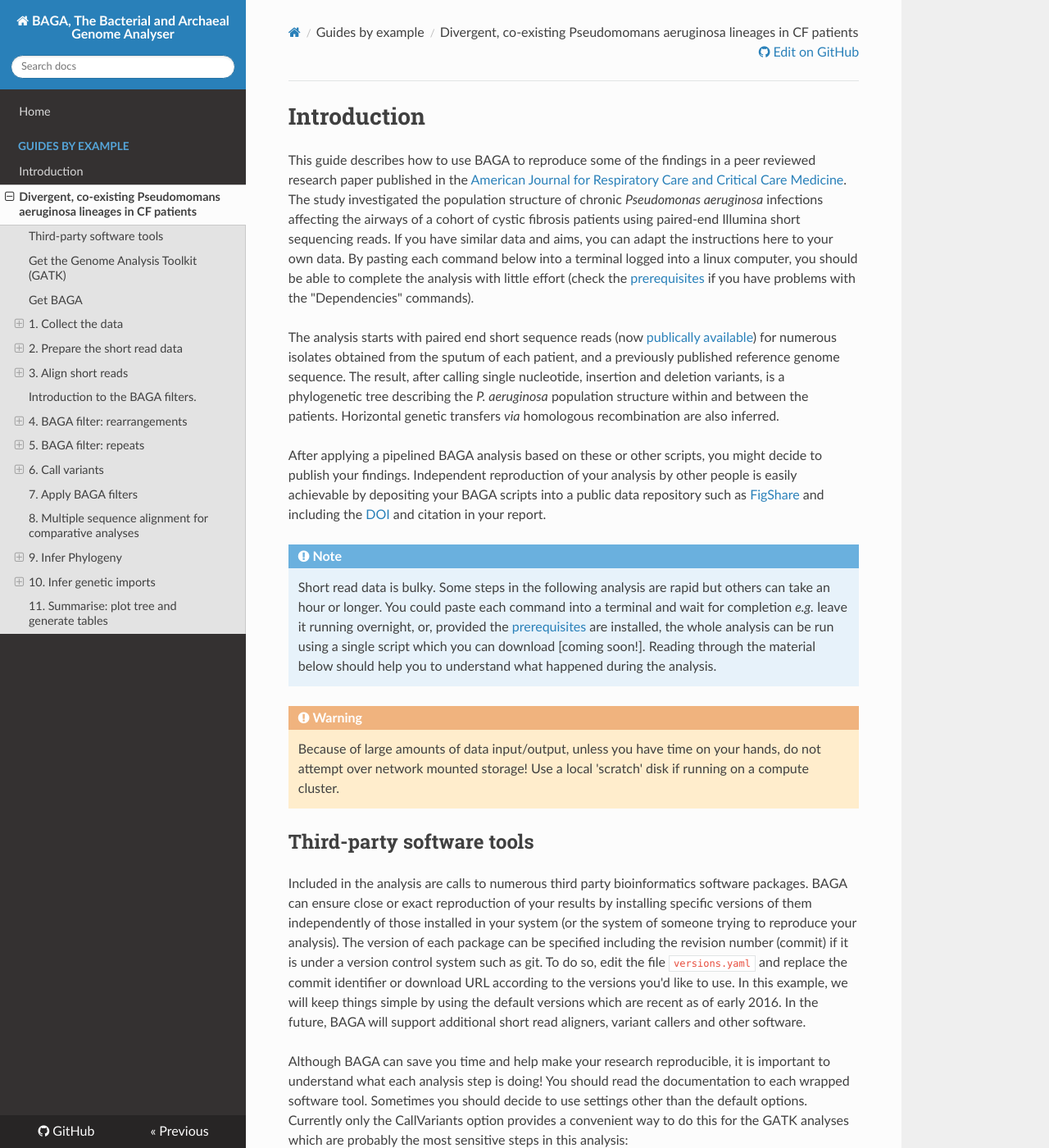
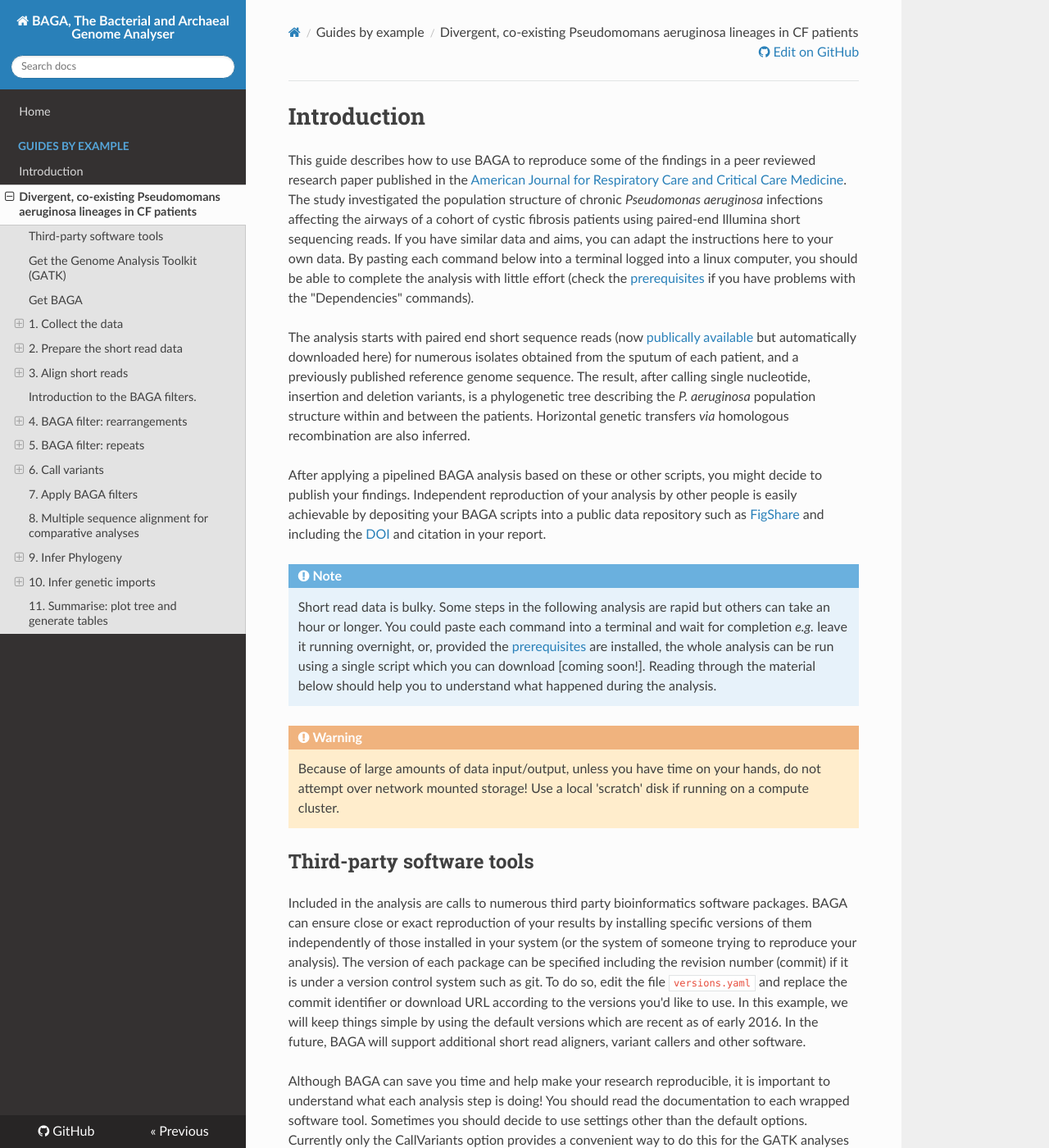
Before and after one commit to daveuu/baga, an MkDocs documentation site: the page built from docs/guide1.md, in a window 1280 px wide and 1400 px high. Shown: the whole window at 82% size. Built offline with MkDocs 1.6.1, drawn with Linux system fonts in a browser that asks for light colours; nearby versions of some CDN libraries; old or Windows-style settings are respelled for this version of MkDocs; some of the changed text lies outside the part shown.

````diff
--- a/docs/guide1.md
+++ b/docs/guide1.md
@@ -4,7 +4,7 @@
 
 This guide describes how to use BAGA to reproduce some of the findings in a peer reviewed research paper published in the [American Journal for Respiratory Care and Critical Care Medicine](http://www.atsjournals.org/doi/abs/10.1164/rccm.201409-1646OC#.VqtfSknciV4 "Williams, D., Evans, B., Haldenby, S., Walshaw, M. J., Brockhurst, M. A., Winstanley, C. & Paterson, S. (2015) Divergent, Coexisting Pseudomonas aeruginosa Lineages in Chronic Cystic Fibrosis Lung Infections. Am. J. Respir. Crit. Care Med. 191, 775-785"). The study investigated the population structure of chronic *Pseudomonas aeruginosa* infections affecting the airways of a cohort of cystic fibrosis patients using paired-end Illumina short sequencing reads. If you have similar data and aims, you can adapt the instructions here to your own data. By pasting each command below into a terminal logged into a linux computer, you should be able to complete the analysis with little effort (check the [prerequisites](../#prerequisites) if you have problems with the "Dependencies" commands).
 
-The analysis starts with paired end short sequence reads (now [publically available](https://www.ebi.ac.uk/ena/data/view/ERP006191)) for numerous isolates obtained from the sputum of each patient, and a previously published reference genome sequence. The result, after calling single nucleotide, insertion and deletion variants, is a phylogenetic tree describing the *P. aeruginosa* population structure within and between the patients. Horizontal genetic transfers *via* homologous recombination are also inferred.
+The analysis starts with paired end short sequence reads (now [publically available](https://www.ebi.ac.uk/ena/data/view/ERP006191) but automatically downloaded here) for numerous isolates obtained from the sputum of each patient, and a previously published reference genome sequence. The result, after calling single nucleotide, insertion and deletion variants, is a phylogenetic tree describing the *P. aeruginosa* population structure within and between the patients. Horizontal genetic transfers *via* homologous recombination are also inferred.
 
 After applying a pipelined BAGA analysis based on these or other scripts, you might decide to publish your findings. Independent reproduction of your analysis by other people is easily achievable by depositing your BAGA scripts into a public data repository such as [FigShare](http://figshare.com) and including the [DOI](http://www.doi.org/) and citation in your report.
 
@@ -28,7 +28,7 @@ baga/baga_cli.py CallVariants \
 --arguments HaplotypeCaller '__sample_ploidy 1 __heterozygosity 0.001'
 --GATK_jar_path ~/GenomeAnalysisTK.jar --JRE_1_7_path ~/Downloads/jre1.7.0_80/bin/java
 ```
-The above command called the GATK HaplotypeCaller with the options `--sample_ploidy 1 --heterozygosity 0.001`: you must substitute the leading dashes (-) with underscores (_) so as not to confuse BAGA.
+The above command called the GATK HaplotypeCaller with the options `--sample_ploidy 1 --heterozygosity 0.001`. You must substitute the leading dashes (-) with underscores (_) so as not to confuse BAGA.
 
 ```bash
 baga/baga_cli.py CallVariants \
````
Also changed, not shown: other parts of docs/guide1.md (+2 -2 lines).
